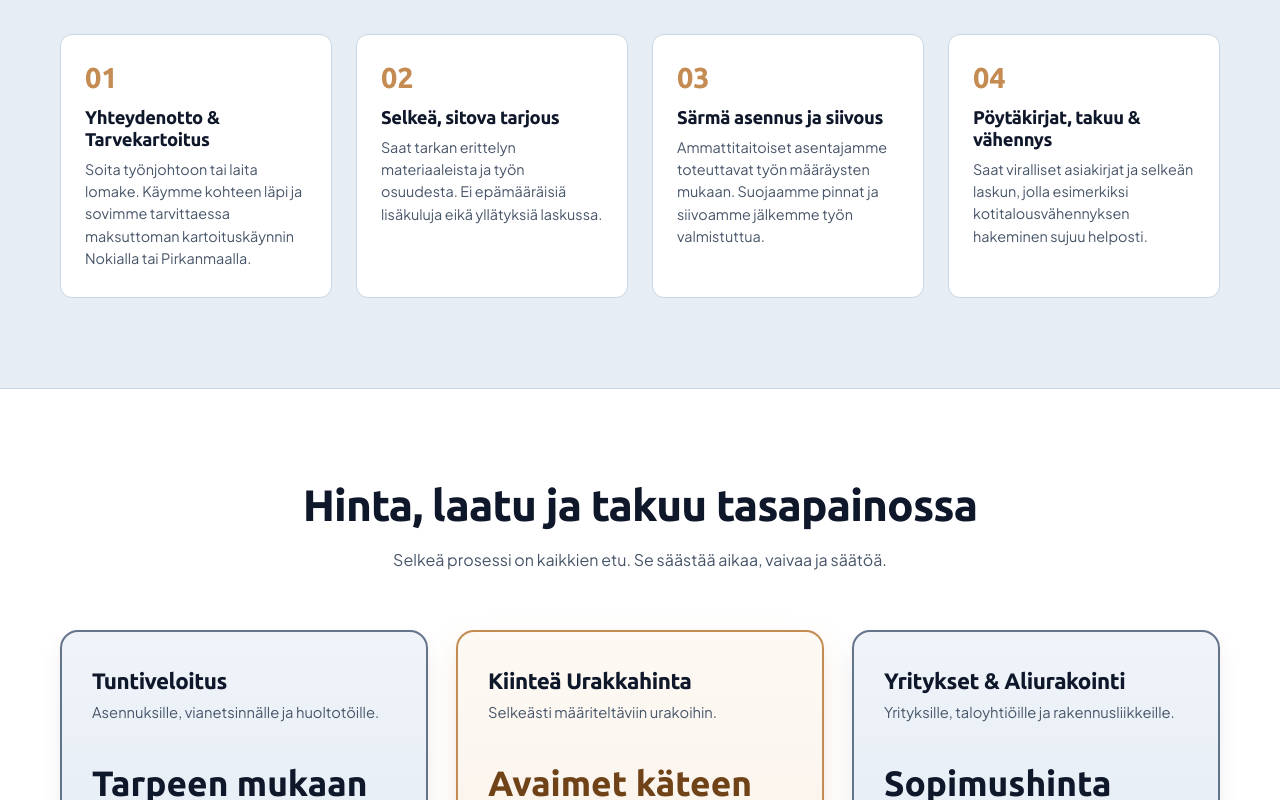
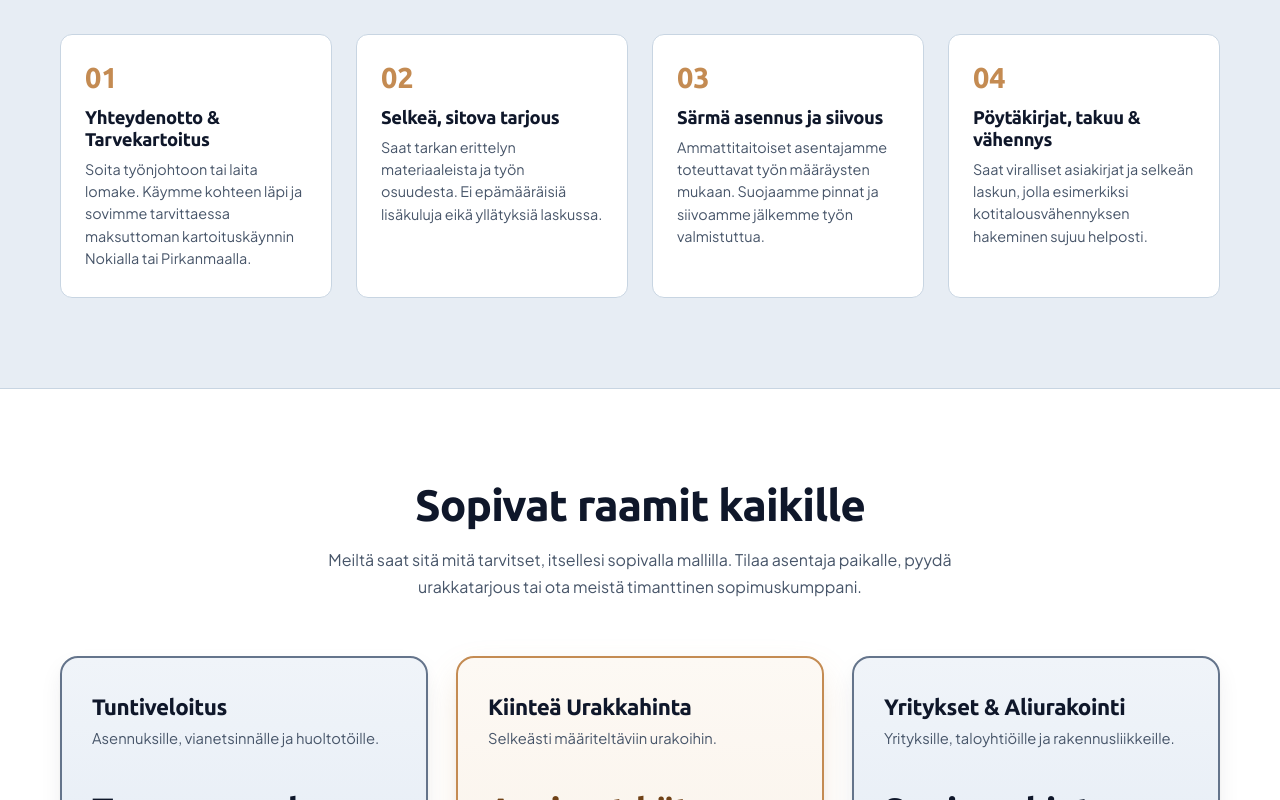
Before and after one commit to Laakista/kovasahko, a website built with Vite: page index.html in a window 1280 px wide. Shown: the part 3851-4651 px from the top of the page. Built offline with nearby package versions, Linux system fonts and the light colour scheme.

Commit message:
Update text in various sections of index.html

```diff
--- a/index.html
+++ b/index.html
@@ -273,7 +273,8 @@
           </ul>
 
           <div class="mobile-nav-cta">
-            <a href="#kontakti" class="btn btn-primary" style="width: 100%; text-align: center;">Pyydä tarjous tai kartoitus</a>
+            <a href="#kontakti" class="btn btn-primary" style="width: 100%; text-align: center;">Pyydä tarjous tai
+              kartoitus</a>
             <div class="mobile-nav-contacts">
               <a href="tel:+3584578385358" class="mobile-nav-phone">
                 <svg width="16" height="16" viewBox="0 0 24 24" fill="none" stroke="currentColor" stroke-width="2"
@@ -300,7 +301,8 @@
         <div class="header-actions">
           <a href="#kontakti" class="header-cta-link">
             <span>Pyydä tarjous</span>
-            <svg class="icon-paperplane" width="16" height="16" viewBox="0 0 24 24" fill="none" stroke="currentColor" stroke-width="2" stroke-linecap="round" stroke-linejoin="round" aria-hidden="true">
+            <svg class="icon-paperplane" width="16" height="16" viewBox="0 0 24 24" fill="none" stroke="currentColor"
+              stroke-width="2" stroke-linecap="round" stroke-linejoin="round" aria-hidden="true">
               <line x1="22" y1="2" x2="11" y2="13"></line>
               <polygon points="22 2 15 22 11 13 2 9 22 2"></polygon>
             </svg>
@@ -824,7 +826,7 @@
     <section class="calculator-section" id="laskuri" aria-labelledby="calc-heading">
       <div class="container">
         <div class="section-header text-center">
-          <h2 class="section-title" id="calc-heading">Kustannusarviolaskuri</h2>
+          <h2 class="section-title" id="calc-heading">Hintalaskuri</h2>
           <p class="section-desc">
             Sähkötöiden ei tarvitse olla mysteeri. Laske alla suuntaa-antava budjettiarvio ja näe heti, kuinka paljon
             <strong>kotitalousvähennys (60 %)</strong> säästää omasta pussistasi.
@@ -1031,9 +1033,10 @@
     <section class="pricing-section" id="hinnat" aria-labelledby="pricing-heading">
       <div class="container">
         <div class="section-header text-center">
-          <h2 class="section-title" id="pricing-heading">Hinta, laatu ja takuu tasapainossa</h2>
+          <h2 class="section-title" id="pricing-heading">Sopivat raamit kaikille</h2>
           <p class="section-desc">
-            Selkeä prosessi on kaikkien etu. Se säästää aikaa, vaivaa ja säätöä.
+            Meiltä saat sitä mitä tarvitset, itsellesi sopivalla mallilla. Tilaa asentaja paikalle, pyydä urakkatarjous
+            tai ota meistä timanttinen sopimuskumppani.
           </p>
         </div>
 
```
